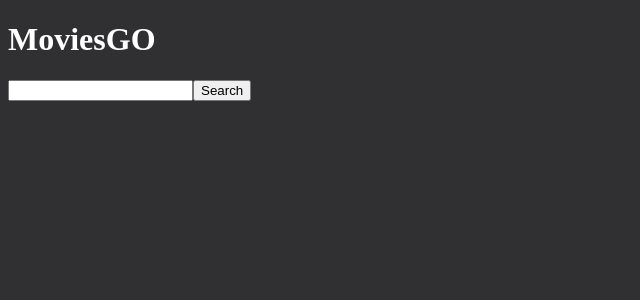
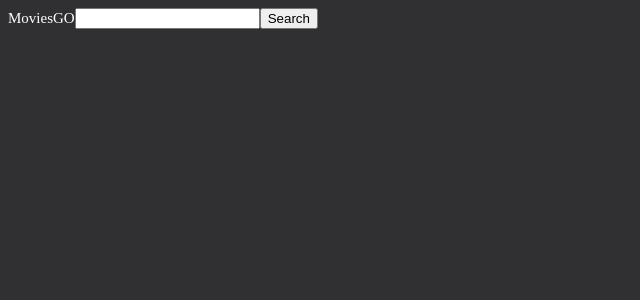
Before and after one commit to Dev-12484/Movies-App, a React (Create React App) app: page / in a window 1280 px wide. Shown: the top 300 px of the page, without its empty margins (0-640 px from the left). Built offline with nearby package versions, Linux system fonts and the light colour scheme.

Commit message:
New changes added

```diff
--- a/src/App.js
+++ b/src/App.js
@@ -22,7 +22,7 @@ const App = () => {
 
   return (
     <>
-      <h1 style={{"color" : "white"}}>MoviesGO</h1>
+      <label style={{"color" : "white" , "fontSize" : "15px"}}>MoviesGO</label>
       <input type="text" value={movieName} onChange={handleMovieName}></input>
       <button onClick={getMovies} >Search</button><br></br><br></br>
       {
```
